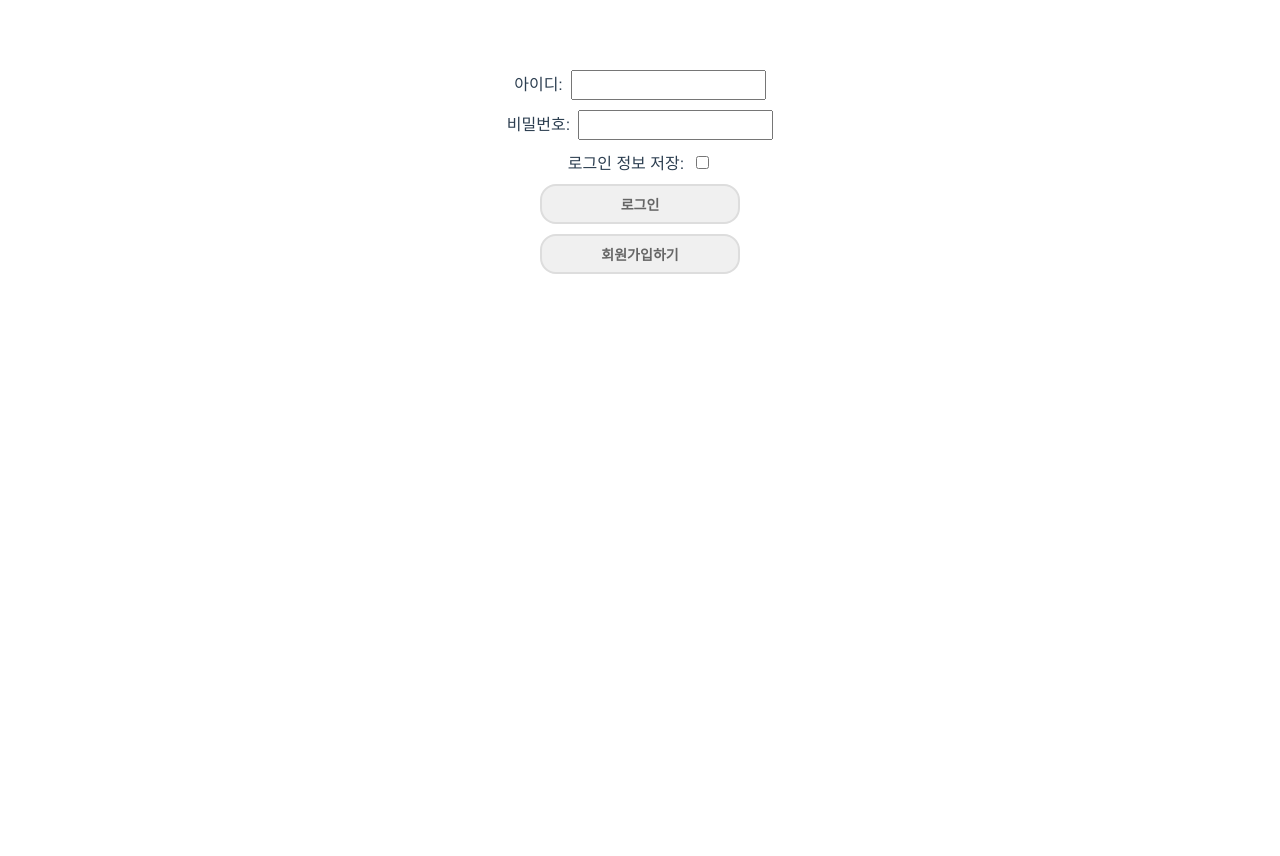
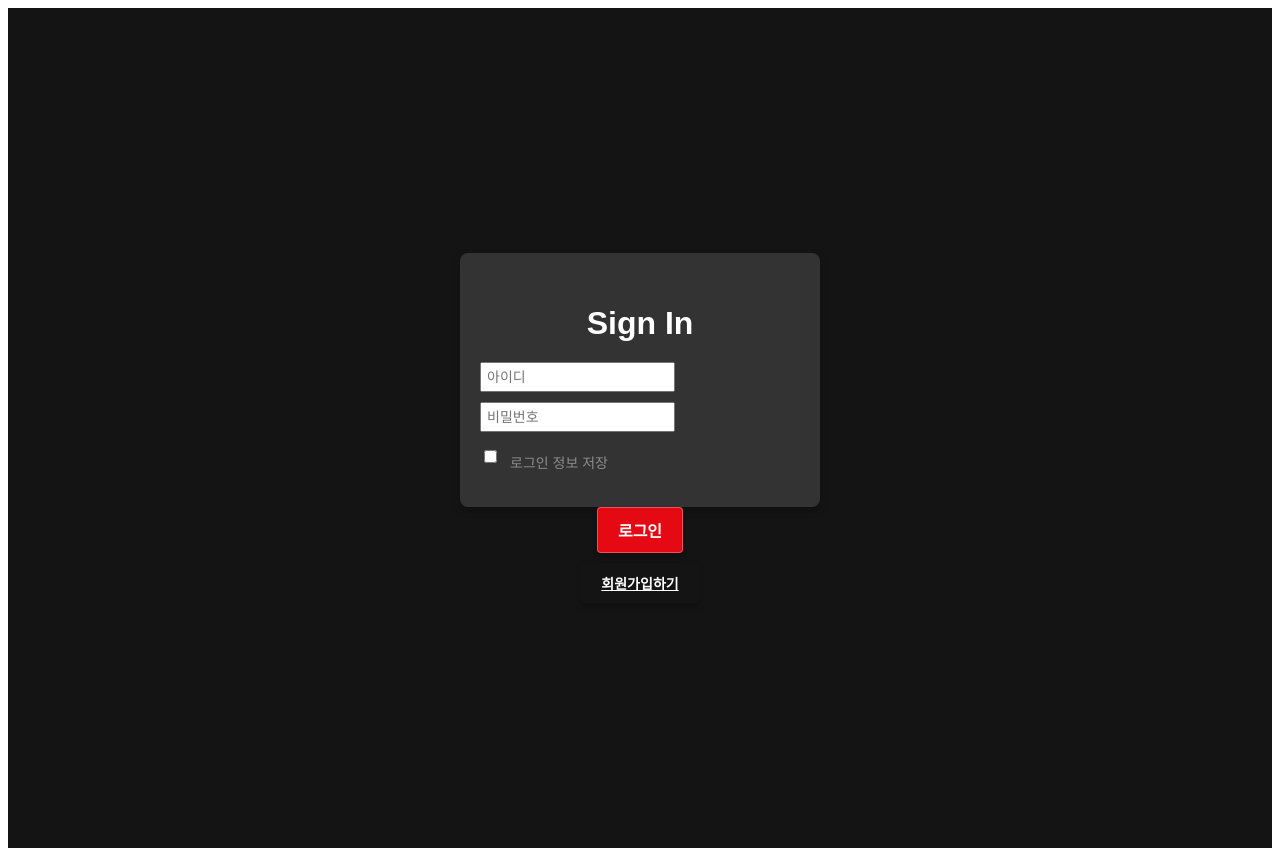
Before and after one commit to rkdbq/rkdflix, a Vue app: page /sign-in in a window 1280 px wide. Before the commit the page ends 800 px from the top, so only its background shows below. Built offline with nearby package versions, Linux system fonts and the light colour scheme.

Commit message:
버튼 UI 수정

```diff
--- a/src/App.vue
+++ b/src/App.vue
@@ -1,22 +1,25 @@
 <template>
   <div class="app-container">
-    <header v-if="!isSignInRoute">
-      <nav>
+    <header v-if="!isSignInRoute" class="header-container">
+      <nav class="nav-main">
         <RouterLink class="nav-item nav-route" to="/">Home</RouterLink>
         <RouterLink class="nav-item nav-route" to="/popular">Popular</RouterLink>
         <RouterLink class="nav-item nav-route" to="/search">Search</RouterLink>
         <RouterLink class="nav-item nav-route" to="/wishlist">Wishlist</RouterLink>
       </nav>
-      <nav class="nav-logout">
-        <p class="nav-item">{{userId}} 님</p>
-        <RkdButton class="nav-item" :on-click="LogOut">로그아웃</RkdButton>
+      <nav class="nav-user">
+        <p class="user-info">{{ userId }} 님</p>
+        <div class="logout-button">
+          <RkdButton class="logout-button" :on-click="LogOut">로그아웃</RkdButton>
+        </div>
       </nav>
     </header>
-    <main>
+    <main class="main-content">
       <RouterView />
     </main>
   </div>
 </template>
+
 
 <script setup>
 import {useStore} from "vuex";
@@ -44,65 +47,65 @@ onMounted(() => {
 </script>
 
 <style>
-#app {
-  font-family: Avenir, Helvetica, Arial, sans-serif;
-  -webkit-font-smoothing: antialiased;
-  -moz-osx-font-smoothing: grayscale;
-  text-align: center;
-  color: #2c3e50;
-  margin-top: 20px;
+/* 넷플릭스 스타일 CSS */
+.app-container {
+  font-family: Arial, sans-serif;
+  background-color: #141414;
+  color: white;
+  min-height: 100vh;
+  display: flex;
+  flex-direction: column;
 }
 
-header {
-  position: fixed;
-  top: 0;
-  left: 5px;
-  right: 5px;
-  width: 98%;
-  background-color: rgba(255, 255, 255, 0.90);
+.header-container {
   display: flex;
   justify-content: space-between;
-  box-shadow: 0 2px 4px rgba(0, 0, 0, 0.1); /* 헤더 그림자 추가 */
-  z-index: 1000; /* 다른 요소 위로 표시 */
-  border-bottom-left-radius: 8px;
-  border-bottom-right-radius: 8px;
+  align-items: center;
+  padding: 20px;
+  background-color: #141414;
+  border-bottom: 1px solid #333;
 }
 
-main {
-  margin-top: 70px; /* header 높이만큼 마진 추가 */
-}
-nav {
+.nav-main,
+.nav-user {
   display: flex;
-  gap: 20px; /* 링크 간격 */
-}
-.nav-logout {
-  gap: 0;
-}
-.nav-item {
-  position: relative;
-  padding: 10px;
-  margin: 0 8px;
-}
-.nav-route {
-  position: relative;
-  padding: 10px;
-  color: #333;
-  font-weight: bold;
-  text-decoration: none;
-  margin: 0 8px;
-}
-.nav-route::after {
-  content: '';
-  position: absolute;
-  bottom: -2px; /* 텍스트와 선 사이의 거리 */
-  left: 0;
-  width: 0;
-  height: 2px;
-  background: linear-gradient(to right, #000000, #ca2222);
-  transition: width 0.3s ease;
+  align-items: center;
+  gap: 20px;
 }
 
-.nav-route:hover::after {
-  width: 100%; /* hover 시 전체 너비로 확장 */
+.nav-item {
+  color: #e5e5e5;
+  text-decoration: none;
+  font-size: 16px;
+  transition: color 0.3s ease;
 }
+
+.nav-item:hover {
+  color: #f6121d;
+}
+
+.nav-route {
+  padding: 10px 0;
+}
+
+.user-info {
+  font-size: 14px;
+  color: #aaa;
+}
+
+.logout-button button {
+  padding: 8px 16px;
+  background-color: #e50914;
+}
+
+.logout-button button:hover {
+  background-color: #f6121d;
+}
+
+.main-content {
+  flex-grow: 1;
+  padding: 20px;
+  background-color: #141414;
+}
+
 </style>
--- a/src/components/etc/RkdButton.vue
+++ b/src/components/etc/RkdButton.vue
@@ -1,5 +1,5 @@
 <template>
-  <button @click="onClick" :disabled="disabled" :style="{width: `${widthSize}px`}"><slot></slot></button>
+  <button @click="onClick" :disabled="disabled"><slot></slot></button>
 </template>
 
 <script>
@@ -18,54 +18,39 @@ export default {
   },
 }
 </script>
-<style>
-
-header {
-  display: flex;
-  justify-content: space-between;
-  padding: 10px;
+<style scoped>
+button {
+  background-color: rgba(0, 0, 0, 0.7); /* 반투명 검은색 */
+  color: white; /* 텍스트 색상 */
+  border: 1px solid rgba(255, 255, 255, 0.3); /* 연한 흰색 테두리 */
+  border-radius: 4px;
+  padding: 10px 20px;
+  font-size: 16px;
+  font-weight: bold;
+  cursor: pointer;
+  transition: all 0.3s ease; /* 부드러운 애니메이션 */
+  box-shadow: 0 4px 6px rgba(0, 0, 0, 0.2); /* 가벼운 그림자 */
 }
 
-nav {
-  display: flex;
-  gap: 20px; /* 링크 간격 */
+button:hover {
+  background-color: rgba(0, 0, 0, 0.9); /* 덜 투명한 검은색으로 변경 */
+  transform: scale(1.05); /* 약간 커지는 효과 */
+  border: 1px solid rgba(255, 255, 255, 0.5); /* 테두리 강조 */
 }
 
-button {
-  background-color: #f0f0f0;
-  border: 2px solid #ddd;
-  border-radius: 16px;
-  padding: 8px 16px;
-  font-size: 14px;
-  font-weight: bold;
-  color: #666;
-  cursor: pointer;
-  transition: all 0.3s ease;
+button:active {
+  background-color: rgba(0, 0, 0, 0.5); /* 더 투명한 검은색 */
+  transform: scale(0.95); /* 약간 줄어드는 효과 */
 }
 
-/* 활성화 상태 */
-button:active {
-  background-color: #4a90e2;
-  border-color: #4a90e2;
-  color: white;
+button:disabled {
+  background-color: rgba(0, 0, 0, 0.4); /* 더 흐릿한 검은색 */
+  cursor: not-allowed;
+  opacity: 0.6;
 }
 
-/* Hover effect */
-button:hover {
-  background-color: #e0e0e0;
-  border-color: #bbb;
-}
-
-/* Disabled state (if needed) */
-button:disabled {
-  background-color: #ccc;
-  color: #888;
-  cursor: not-allowed;
-  opacity: 0.7;
-}
-
-button:hover:not(.active) {
-  background-color: #e0e0e0; /* Hover color for inactive buttons */
-  border-color: #bbb;
+button:focus {
+  outline: none; /* 기본 포커스 제거 */
+  box-shadow: 0 0 0 3px rgba(255, 255, 255, 0.4); /* 포커스 테두리 추가 */
 }
 </style>
--- a/src/components/sign-in/SignIn.vue
+++ b/src/components/sign-in/SignIn.vue
@@ -1,55 +1,74 @@
 <template>
-  <div v-if="isLogin" class="sign-in-container">
-    <UserInput :field-name="'아이디'"
+  <div class="login-container">
+    <div v-if="isLogin" class="login-box">
+      <h1>Sign In</h1>
+      <UserInput
+          :placeholder="'아이디'"
           :input-field="userId"
           :input-type="'text'"
           @on-changed="onIdChanged"
       />
-    <UserInput :field-name="'비밀번호'"
+      <UserInput
+          :placeholder="'비밀번호'"
           :input-field="userPw"
           :input-type="'password'"
           @on-changed="onPwChanged"
       />
-    <UserInput :field-name="'로그인 정보 저장'"
+      <div class="checkbox-container">
+        <UserInput
+            :placeholder="'로그인 정보 저장'"
             :input-field="rememberMe"
             :input-type="'checkbox'"
             @on-changed="onRememberMeChanged"
         />
+        <label for="rememberMe">로그인 정보 저장</label>
+      </div>
     </div>
 
-  <div v-if="!isLogin" class="register-container">
-    <UserInput :field-name="'아이디'"
+    <div v-if="!isLogin" class="register-box">
+      <h1>Sign Up</h1>
+      <UserInput
+          :placeholder="'아이디'"
           :input-field="userId"
           :input-type="'text'"
           @on-changed="onIdChanged"
           :validation-message="emailError"
       />
-    <UserInput :field-name="'비밀번호'"
+      <UserInput
+          :placeholder="'비밀번호'"
           :input-field="userPw"
           :input-type="'password'"
           @on-changed="onPwChanged"
       />
-    <UserInput :field-name="'비밀번호 확인'"
+      <UserInput
+          :placeholder="'비밀번호 확인'"
           :input-field="userPwConfirm"
           :input-type="'password'"
           @on-changed="onPwConfirmChanged"
           :validation-message="pwError"
       />
-    <UserInput :field-name="'약관 동의'"
+      <div class="checkbox-container">
+        <UserInput
+            :placeholder="'약관 동의'"
             :input-field="userConditionAgreement"
             :input-type="'checkbox'"
             @on-changed="onConditionAgreementChanged"
         />
+        <label for="userConditionAgreement">약관 동의</label>
+      </div>
     </div>
 
-  <div>
+    <div class="action-buttons">
       <RkdButton v-if="isLogin" :on-click="LogIn" :width-size="200">로그인</RkdButton>
       <RkdButton v-if="!isLogin" :on-click="Register" :width-size="200">회원가입</RkdButton>
     </div>
-  <div>
+
+    <div class="toggle-button">
       <RkdButton :on-click="Toggle" :width-size="200">{{ buttonLabel[Number(!isLogin)] }}하기</RkdButton>
     </div>
+  </div>
 </template>
+
 
 <script>
 import {onMounted, ref} from 'vue';
@@ -229,7 +248,91 @@ export default {
 </script>
 
 <style scoped>
-div {
-  margin-bottom: 10px;
+/* 넷플릭스 스타일 CSS */
+.login-container {
+  background-color: #141414;
+  min-height: 100vh;
+  display: flex;
+  flex-direction: column;
+  align-items: center;
+  justify-content: center;
+  color: white;
+  font-family: Arial, sans-serif;
 }
+
+h1 {
+  color: white;
+  margin-bottom: 20px;
+  text-align: center;
+}
+
+.login-box,
+.register-box {
+  background-color: #333333;
+  border-radius: 8px;
+  padding: 30px 20px;
+  width: 320px;
+  box-shadow: 0 4px 8px rgba(0, 0, 0, 0.2);
+}
+
+input[type="text"],
+input[type="password"],
+input[type="checkbox"] {
+  width: 100%;
+  padding: 10px;
+  background-color: #444;
+  border: 1px solid #555;
+  border-radius: 4px;
+  color: white;
+  margin-top: 10px;
+}
+
+input[type="text"]::placeholder,
+input[type="password"]::placeholder {
+  color: #8c8c8c;
+}
+
+.checkbox-container {
+  display: flex;
+  align-items: center;
+  margin-top: 15px;
+}
+
+.checkbox-container label {
+  margin-left: 10px;
+  font-size: 14px;
+  color: #8c8c8c;
+}
+
+button {
+  width: 100%;
+  display: flex;
+  background-color: #e50914;
+}
+
+button:hover {
+  background-color: #f6121d;
+}
+
+.toggle-button {
+  margin-top: 10px;
+}
+
+.toggle-button button {
+  background-color: transparent;
+  color: white;
+  border: none;
+  font-size: 14px;
+  cursor: pointer;
+  text-decoration: underline;
+}
+.toggle-button button:hover {
+  transform: scale(1.0);
+  color: #f6121d;
+  border: none;
+}
+.toggle-button button:focus {
+  box-shadow: none;
+}
+
 </style>
--- a/src/components/sign-in/UserInput.vue
+++ b/src/components/sign-in/UserInput.vue
@@ -1,7 +1,6 @@
 <template>
   <div>
-    <label>{{ fieldName }}:</label>
-    <input :type="inputType" v-model="inputFieldRef" />
+    <input :type="inputType" :placeholder="placeholder" v-model="inputFieldRef" />
     <p v-if="validationMessage" style="color: red;">{{ validationMessage }}</p>
   </div>
 </template>
@@ -12,7 +11,7 @@ import { ref, watch } from 'vue';
 export default {
   name: 'UserInput',
   props: {
-    fieldName: String,
+    placeholder: String,
     inputField: String,
     inputType: String,
     validationMessage: String,
```
Lines whose indentation alone changed are shown as unchanged.
